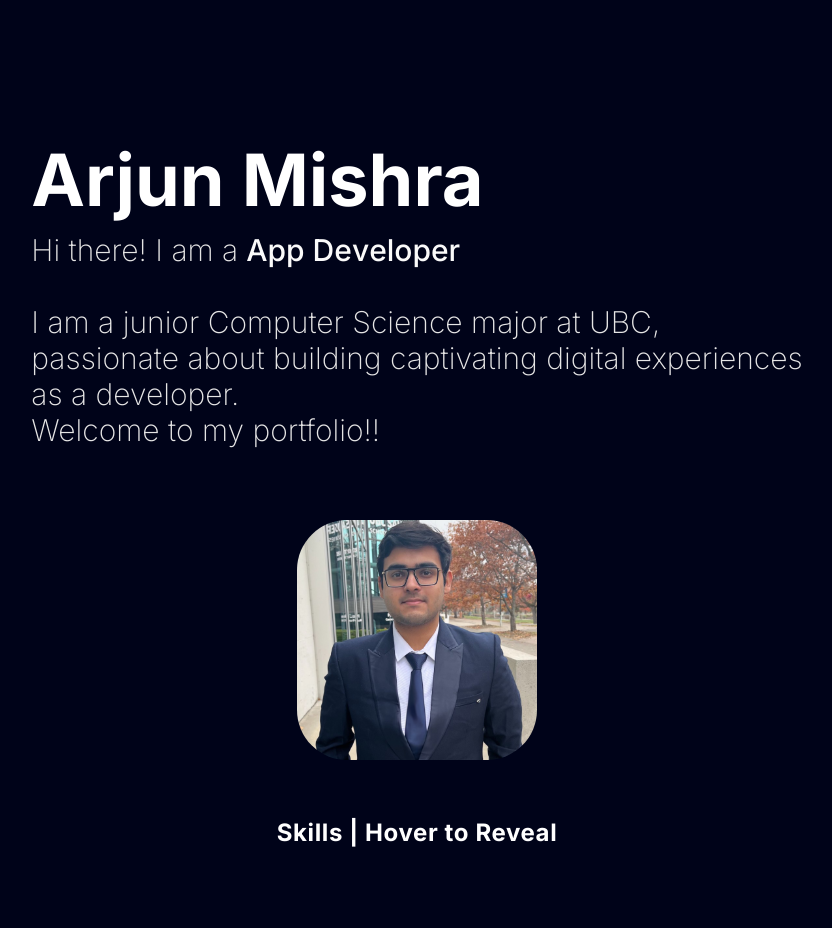
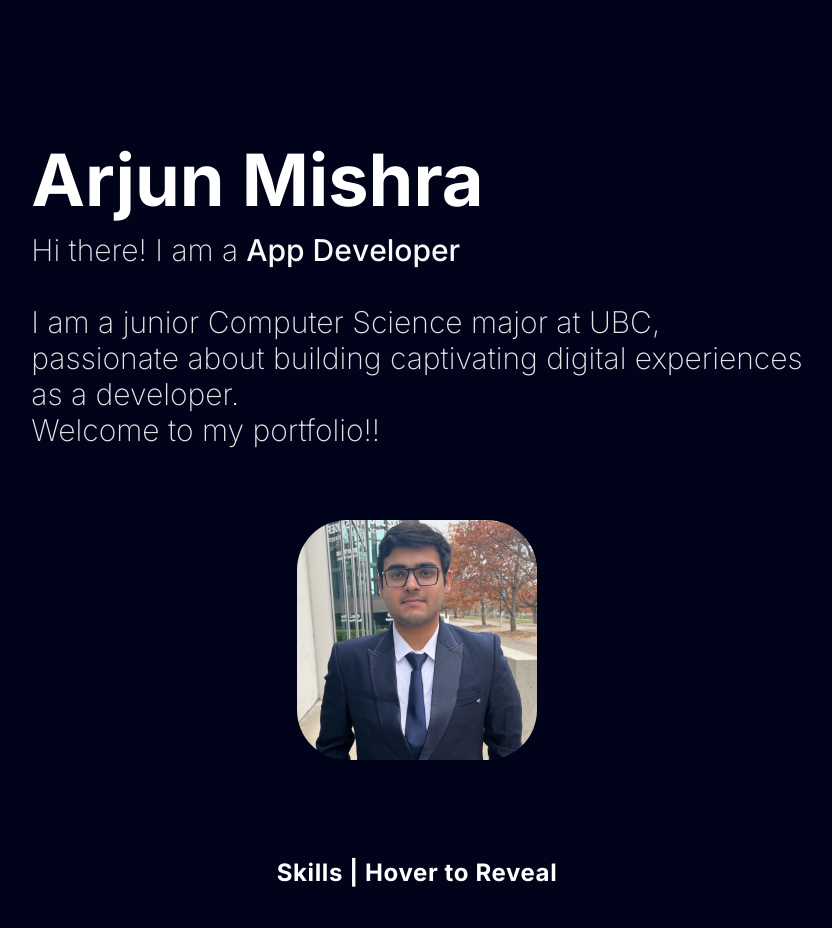
Before and after one commit to Arjun-Mishra-312/portfolio, a Next.js app: page / in a window 1280 px wide. Shown: the top 928 px of the page, without its empty margins (223-1055 px from the left). Built offline with nearby package versions, Linux system fonts and the light colour scheme.

Commit message:
fix skills text padding

```diff
--- a/app/page.tsx
+++ b/app/page.tsx
@@ -35,7 +35,7 @@ export default function Home() {
       <div className="max-2-7xl w-full justify-centers items-center flex flex-col">
       {/* <FloatingNav navItems={navItems} /> */}
         <Intro />
-        <TextGenerateEffect words="Skills | Hover to Reveal" />
+        <TextGenerateEffect words="Skills | Hover to Reveal" className="pt-10"/>
         <CanvasRevealEffectDemo />
         <TextGenerateEffect words="Experiences" />
         <Experiences />
```
